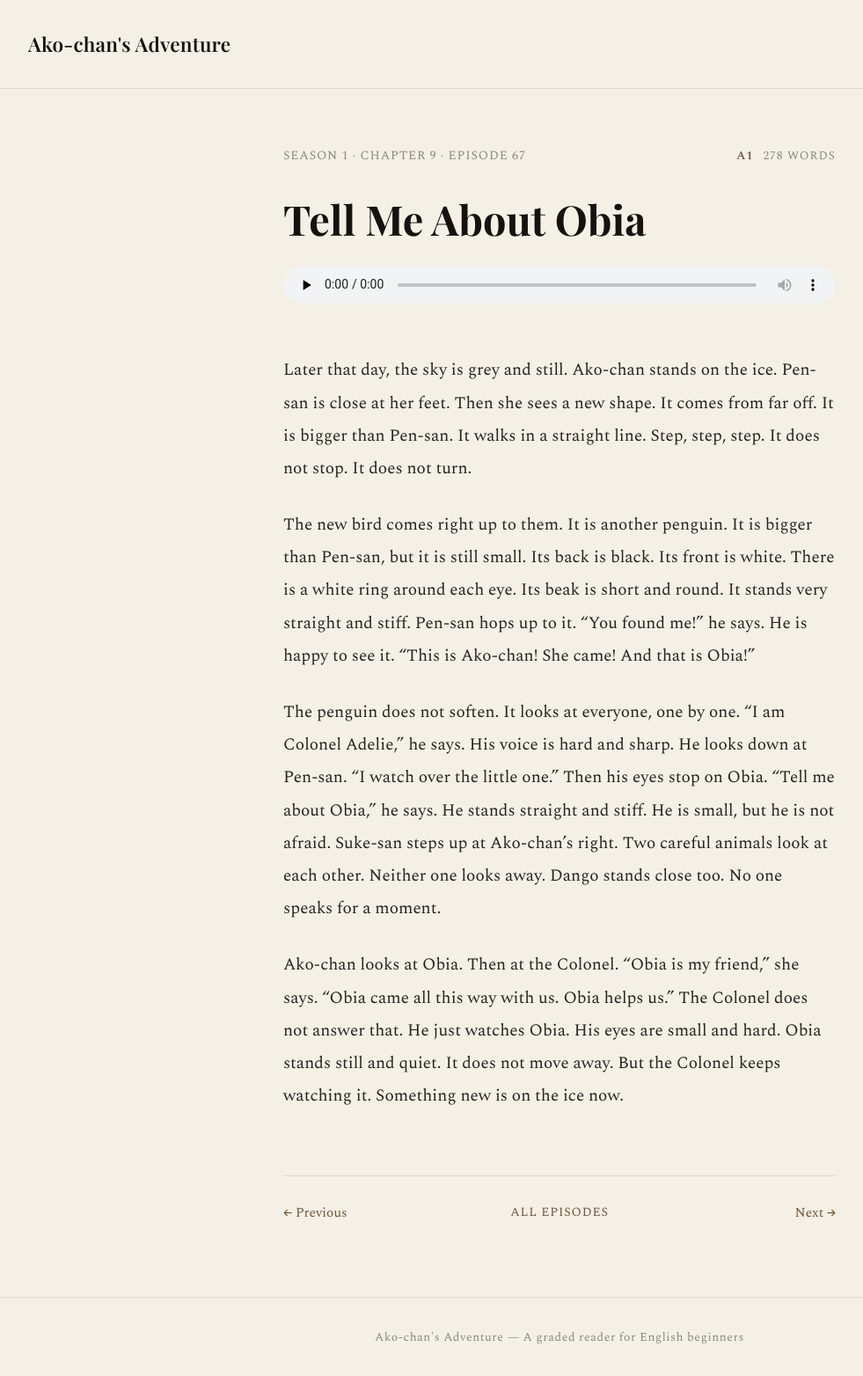
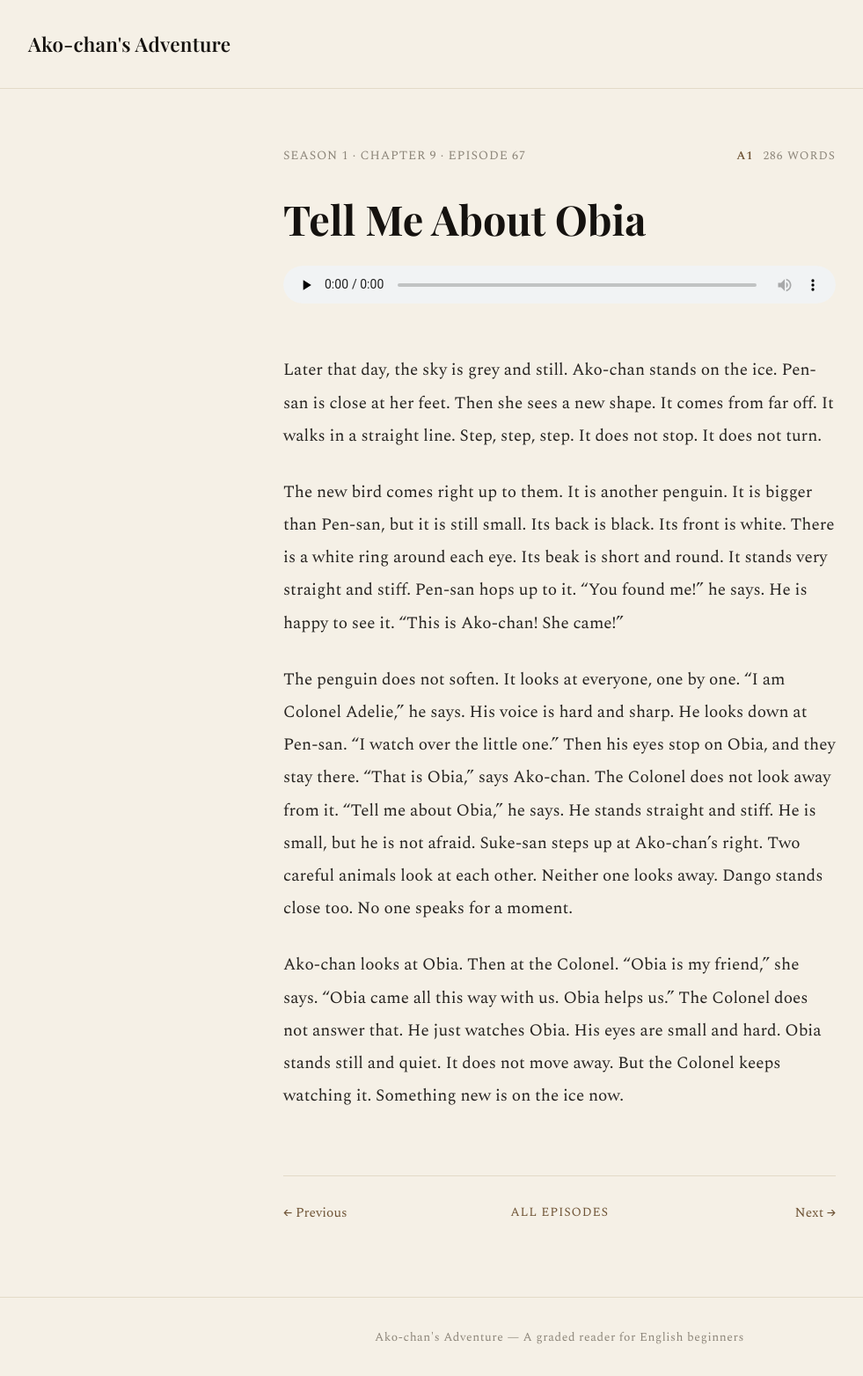
Before and after one commit to morisaki-yuichi/ako-chans-adventure, a Jekyll site: the page built from season1/chapter09/ep067.md, in a window 1280 px wide. Shown: the whole page at 88% size, without its empty margins (4-985 px from the left). Built offline with Jekyll 4.4.1, drawn with Linux system fonts in a browser that asks for light colours.

Commit message:
fix(s1-ch9): smooth Ep67 — drop duplicate size line, re-motivate Obia's name
- Remove the duplicated "It is bigger than Pen-san." from P1; the size
  cue (and the tall/small resolution) now lives only in P2.
- Pen-san no longer introduces Obia ("And that is Obia!"): Obia never
  appears or is named in Ep65-66, so Pen-san had no basis to know the
  name and the line read as a contrivance. Instead Ako-chan supplies it
  naturally when Adelie's gaze locks on the silver stranger
  ("That is Obia," says Ako-chan) -> "Tell me about Obia." Pen-san's
  "You found me!" still carries the guard-ward bond and the arrival lag.
- Sync timeline.md / continuity-ledger; word_count 278 -> 286.

```diff
--- a/season1/chapter09/ep067.md
+++ b/season1/chapter09/ep067.md
@@ -6,16 +6,16 @@ chapter: 9
 episode: 67
 level: A1
 story_day: 68
-word_count: 278
+word_count: 286
 prev_ep: /season1/chapter09/ep066/
 next_ep: /season1/chapter09/ep068/
 permalink: /season1/chapter09/ep067/
 ---
 
-Later that day, the sky is grey and still. Ako-chan stands on the ice. Pen-san is close at her feet. Then she sees a new shape. It comes from far off. It is bigger than Pen-san. It walks in a straight line. Step, step, step. It does not stop. It does not turn.
+Later that day, the sky is grey and still. Ako-chan stands on the ice. Pen-san is close at her feet. Then she sees a new shape. It comes from far off. It walks in a straight line. Step, step, step. It does not stop. It does not turn.
 
-The new bird comes right up to them. It is another penguin. It is bigger than Pen-san, but it is still small. Its back is black. Its front is white. There is a white ring around each eye. Its beak is short and round. It stands very straight and stiff. Pen-san hops up to it. "You found me!" he says. He is happy to see it. "This is Ako-chan! She came! And that is Obia!"
+The new bird comes right up to them. It is another penguin. It is bigger than Pen-san, but it is still small. Its back is black. Its front is white. There is a white ring around each eye. Its beak is short and round. It stands very straight and stiff. Pen-san hops up to it. "You found me!" he says. He is happy to see it. "This is Ako-chan! She came!"
 
-The penguin does not soften. It looks at everyone, one by one. "I am Colonel Adelie," he says. His voice is hard and sharp. He looks down at Pen-san. "I watch over the little one." Then his eyes stop on Obia. "Tell me about Obia," he says. He stands straight and stiff. He is small, but he is not afraid. Suke-san steps up at Ako-chan's right. Two careful animals look at each other. Neither one looks away. Dango stands close too. No one speaks for a moment.
+The penguin does not soften. It looks at everyone, one by one. "I am Colonel Adelie," he says. His voice is hard and sharp. He looks down at Pen-san. "I watch over the little one." Then his eyes stop on Obia, and they stay there. "That is Obia," says Ako-chan. The Colonel does not look away from it. "Tell me about Obia," he says. He stands straight and stiff. He is small, but he is not afraid. Suke-san steps up at Ako-chan's right. Two careful animals look at each other. Neither one looks away. Dango stands close too. No one speaks for a moment.
 
 Ako-chan looks at Obia. Then at the Colonel. "Obia is my friend," she says. "Obia came all this way with us. Obia helps us." The Colonel does not answer that. He just watches Obia. His eyes are small and hard. Obia stands still and quiet. It does not move away. But the Colonel keeps watching it. Something new is on the ice now.
```
Also changed, not shown: planning/continuity-ledger.md (+1 -1 lines), planning/timeline.md (+2 -2 lines).
